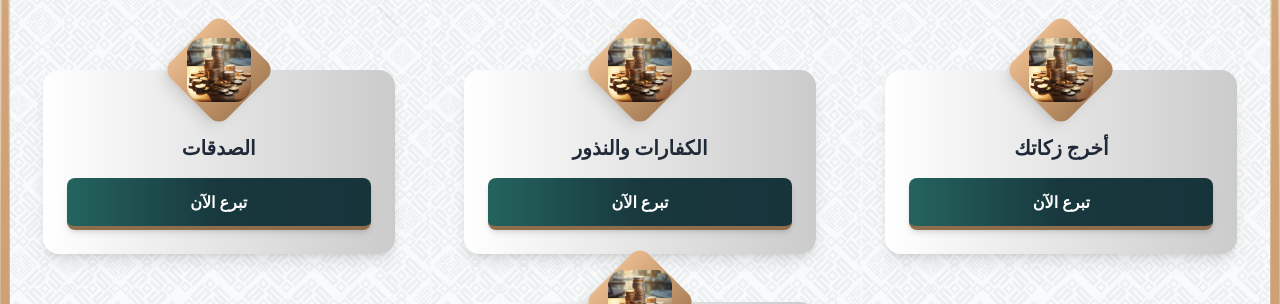
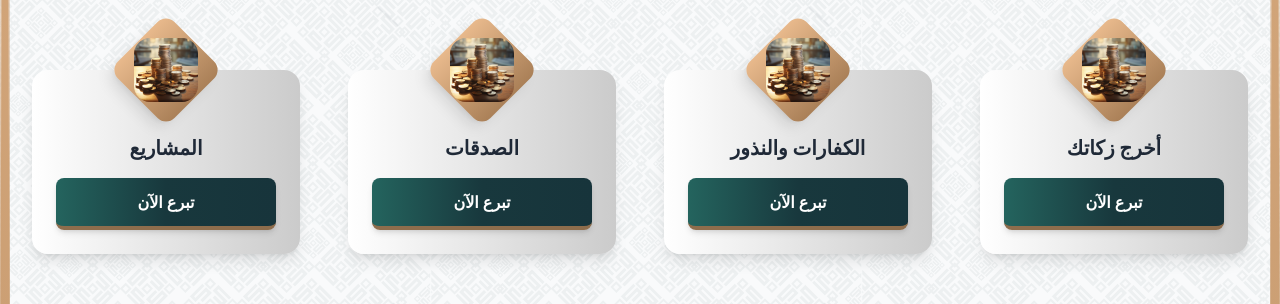
Before and after one commit to abdullhss/Zakat, a React (Vite) app: page / in a window 1280 px wide. Shown: the part 618-922 px from the top of the page. Built offline with nearby package versions, Linux system fonts and the light colour scheme; no server answers.

Commit message:
fix categories cards

```diff
--- a/src/features/home/components/ZakatCategories.jsx
+++ b/src/features/home/components/ZakatCategories.jsx
@@ -47,23 +47,22 @@ const ZakatCategories = () => {
         </div>
 
         {/* Categories Cards */}
-        <div className="flex flex-wrap justify-around gap-20 xl:gap-12 w-full">
+        <div className="grid grid-cols-1 sm:grid-cols-2 lg:grid-cols-4 gap-12 w-full mx-auto">
           {categories.map((category) => (
             <div
               key={category.id}
-              className="w-88 relative bg-gradient-to-r from-[#ffffff] to-[#CBCBCB] rounded-2xl shadow-lg p-6 text-center "
+              className="relative bg-gradient-to-r from-[#ffffff] to-[#CBCBCB] rounded-2xl shadow-lg p-6 text-center"
             >
               {/* Icon Container */}
               <div className="absolute top-0 left-1/2 -translate-x-1/2 -translate-y-1/2">
-                <Diamond
-                  width={80}
-                  height={80}
-                  imgUrl={coins}
-                />
+                <Diamond width={80} height={80} imgUrl={coins} />
               </div>
 
               {/* Category Title */}
-              <h3 className="text-xl font-bold text-gray-800 mb-4 pt-10" dir="rtl">
+              <h3
+                className="text-xl font-bold text-gray-800 mb-4 pt-10"
+                dir="rtl"
+              >
                 {category.title}
               </h3>
 
@@ -78,6 +77,7 @@ const ZakatCategories = () => {
             </div>
           ))}
         </div>
+
       </div>
     </section>
   );
```
